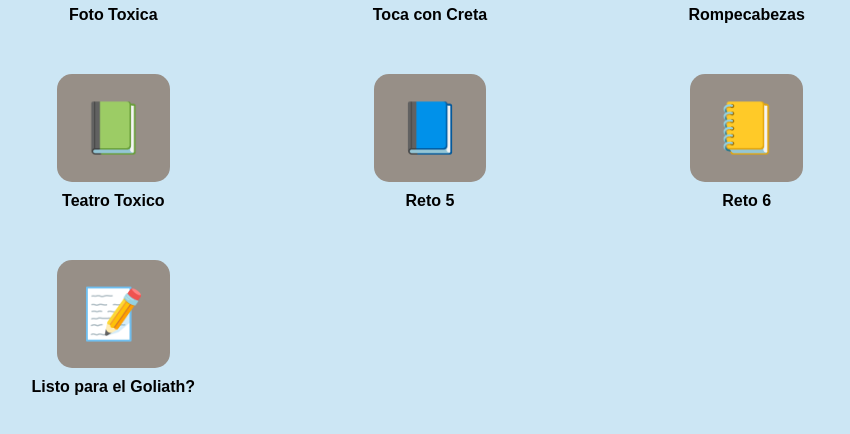
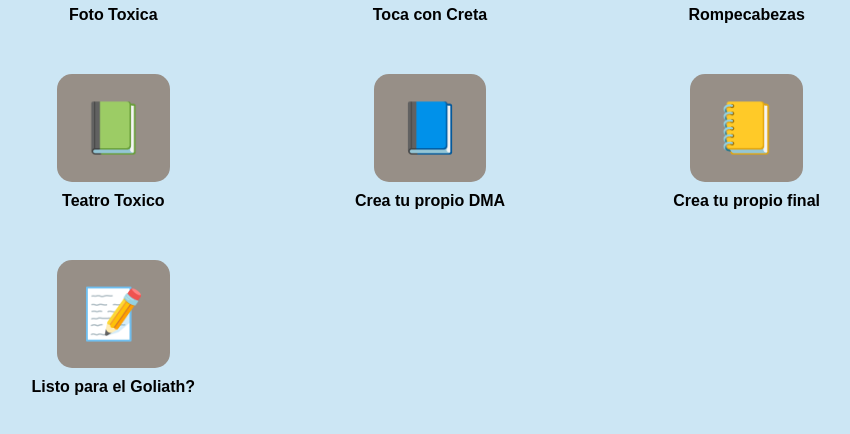
Before and after one commit to Codemaster117/hub, a Flask app: page / in a window 1280 px wide. Shown: the part 209-643 px from the top of the page, without its empty margins (210-1060 px from the left). Run offline with Flask 2, Linux system fonts and the light colour scheme.

Commit message:
Update main.html

```diff
--- a/templates/main.html
+++ b/templates/main.html
@@ -77,12 +77,12 @@
 <div class="container">
     <!-- Button 1: Link -->
     <div class="item">
-        <button class="button" onclick="window.open('https://example.com', '_blank')">📷</button>
+        <button class="button" onclick="window.open('https:/fotocontuamiguis.onrender.com', '_blank')">📷</button>
         <div class="label">Foto Toxica</div>
     </div>
     <!-- Button 2: Link -->
     <div class="item">
-        <button class="button" onclick="window.open('https://example.com', '_blank')">🎵</button>
+        <button class="button" onclick="window.open('https://tocarockconcreta.onrender.com', '_blank')">🎵</button>
         <div class="label">Toca con Creta</div>
     </div>
     <!-- Button 3: Link -->
@@ -98,12 +98,12 @@
     <!-- Button 5: Popup -->
     <div class="item">
         <button class="button" onclick="openPopup('popup2')">📘</button>
-        <div class="label">Reto 5</div>
+        <div class="label">Crea tu propio DMA</div>
     </div>
     <!-- Button 6: Popup -->
     <div class="item">
         <button class="button" onclick="openPopup('popup3')">📒</button>
-        <div class="label">Reto 6</div>
+        <div class="label">Crea tu propio final</div>
     </div>
     <!-- Button 7: Link -->
     <div class="item">
@@ -114,15 +114,15 @@
 
 <!-- Popups -->
 <div id="popup1" class="popup">
-    <p>Este es el contenido del popup 1</p>
+    <p>Representa tu escena favorita dellibro en grupos de a 4.</p>
     <button onclick="closePopup('popup1')">Cerrar</button>
 </div>
 <div id="popup2" class="popup">
-    <p>Este es el contenido del popup 2</p>
+    <p>Hazte con tu mejor amigo del salon y crea tu propio DMA</p>
     <button onclick="closePopup('popup2')">Cerrar</button>
 </div>
 <div id="popup3" class="popup">
-    <p>Este es el contenido del popup 3</p>
+    <p>¿Crees que falta algo en el final del libro?¿Porque no escribes tu propia version del final?</p>
     <button onclick="closePopup('popup3')">Cerrar</button>
 </div>
 
```
